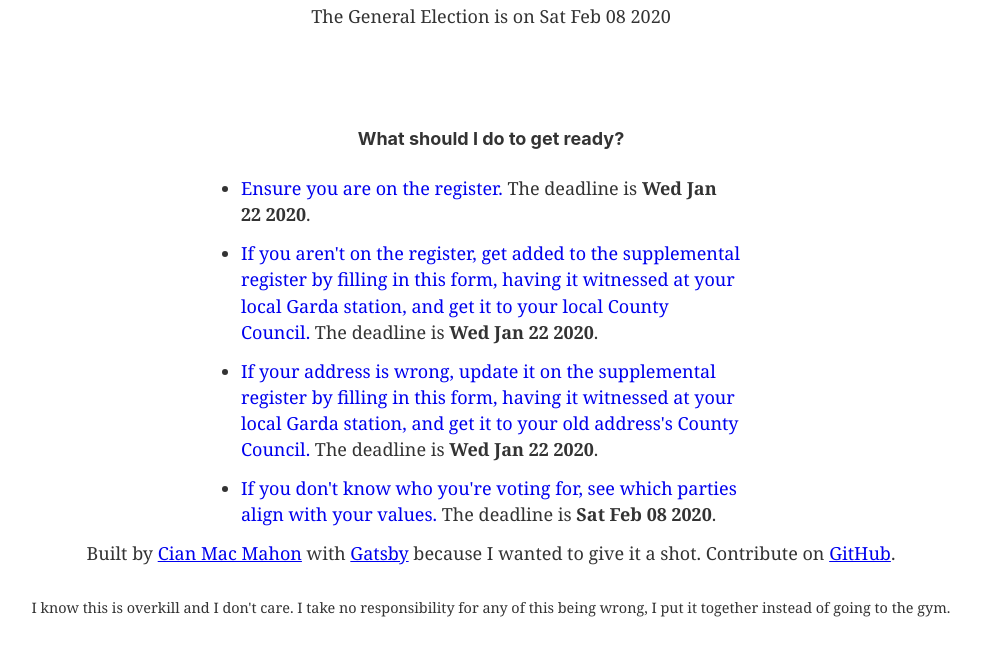
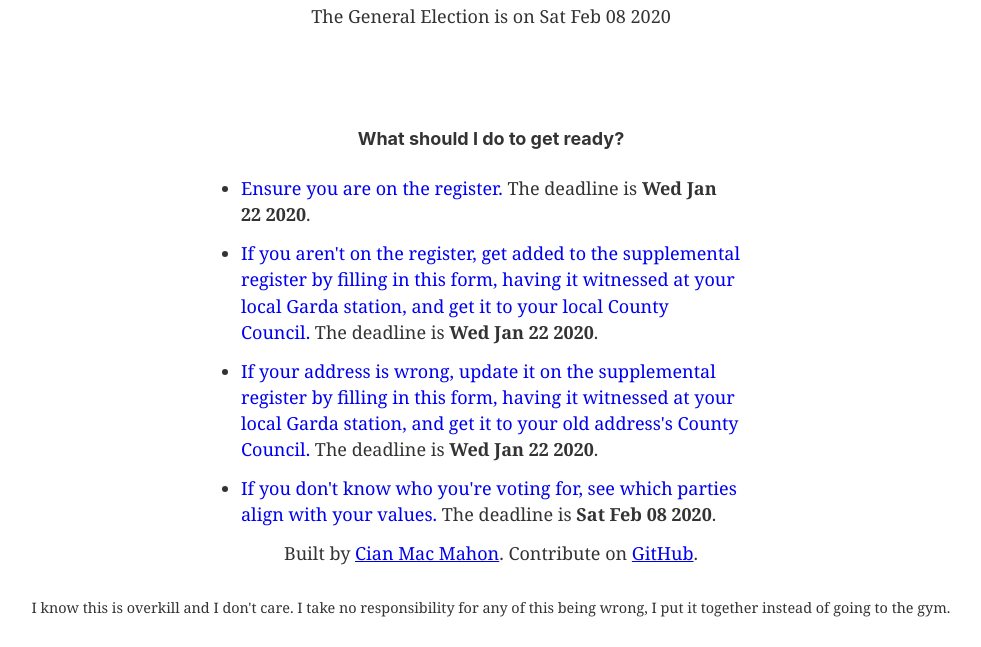
Before and after one commit to cianmm/is-it-election-time, a Gatsby site: page / in a window 1280 px wide. Shown: the part 178-825 px from the top of the page, without its empty margins (149-1130 px from the left). Built offline with nearby package versions, Linux system fonts and the light colour scheme; Gatsby itself is replaced by a stand-in of ours.

Commit message:
Simplify the footer

```diff
--- a/src/components/layout.js
+++ b/src/components/layout.js
@@ -56,18 +56,8 @@ const Layout = ({ children }) => {
               href="https://www.twitter.com/cianmm"
             >
               Cian Mac Mahon
-            </a>{" "}
-            with
-            {` `}
-            <a
-              target="_blank"
-              rel="noopener noreferrer"
-              href="https://www.gatsbyjs.org"
-            >
-              Gatsby
             </a>
-            {` `}
-            because I wanted to give it a shot. Contribute on{" "}
+            . Contribute on{" "}
             <a
               target="_blank"
               rel="noopener noreferrer"
```
